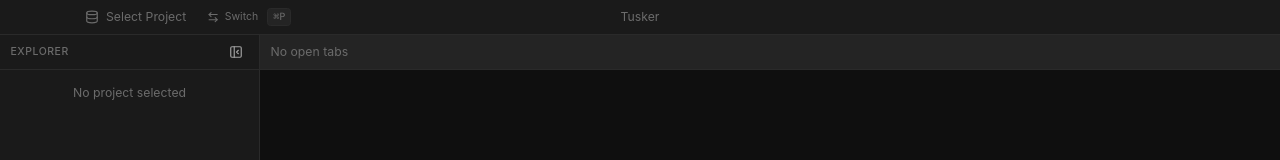
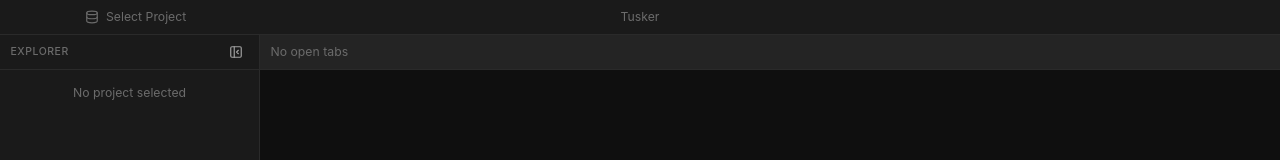
Before and after one commit to 18jad/tusker, a React (Vite) app: page / in a window 1280 px wide. Shown: the top 160 px of the page. Built offline with nearby package versions, Linux system fonts and the light colour scheme.

Commit message:
fix: hide switch button when no project is selected

```diff
--- a/src/components/layout/AppLayout.tsx
+++ b/src/components/layout/AppLayout.tsx
@@ -209,7 +209,8 @@
         </button>
       )}
 
-      {/* Switch project button */}
+      {/* Switch project button - only show when a project is selected */}
+      {activeProject && (
         <button
           onClick={toggleProjectSpotlight}
           className={cn(
@@ -225,6 +226,7 @@
             ⌘P
           </kbd>
         </button>
+      )}
 
       {/* Spacer for centering */}
       <div className="flex-1" data-tauri-drag-region />
```
Lines whose indentation alone changed are shown as unchanged.
